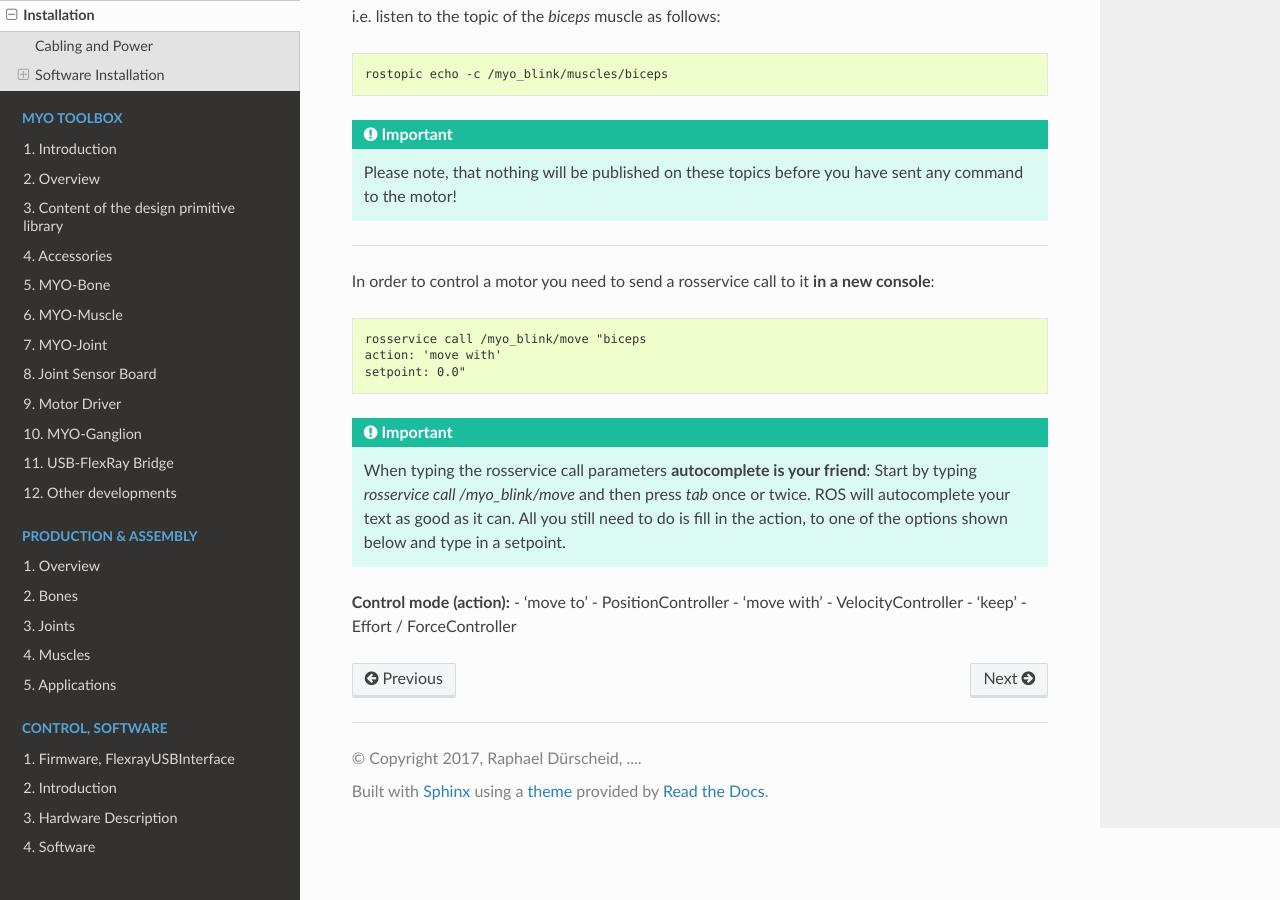
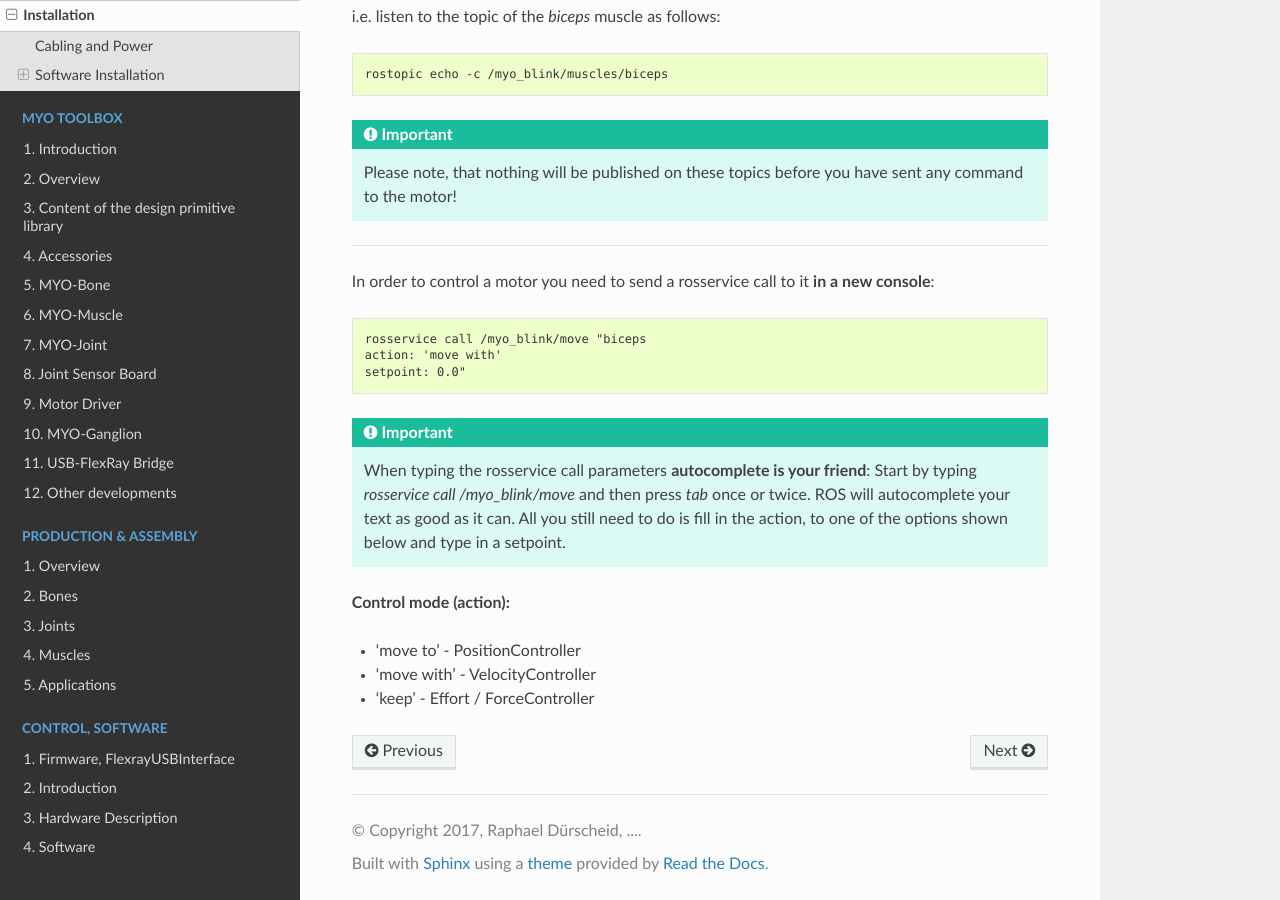
Before and after one commit to MyoRobotics/MyoRobotics-Documentation, a Sphinx documentation site: the page built from source/getting-started/installation.rst, in a window 1280 px wide and 900 px high, scrolled down 2732 px. Built offline with Sphinx 7.4.7 and the Read the Docs theme 2.0.0, drawn with Linux system fonts in a browser that asks for light colours.

```diff
--- a/source/getting-started/installation.rst
+++ b/source/getting-started/installation.rst
@@ -145,9 +145,10 @@ In order to control a motor you need to send a rosservice call to it **in a new
 .. IMPORTANT:: When typing the rosservice call parameters **autocomplete is your friend**: Start by typing *rosservice call /myo_blink/move* and then press *tab* once or twice. ROS will autocomplete your text as good as it can. All you still need to do is fill in the action, to one of the options shown below and type in a setpoint.
 
 **Control mode (action):**
-- 'move to' - PositionController
-- 'move with' - VelocityController
-- 'keep' - Effort / ForceController
+
+* 'move to' - PositionController
+* 'move with' - VelocityController
+* 'keep' - Effort / ForceController
 
 
 .. _myo_blink: https://github.com/Roboy/myo_blink
```
